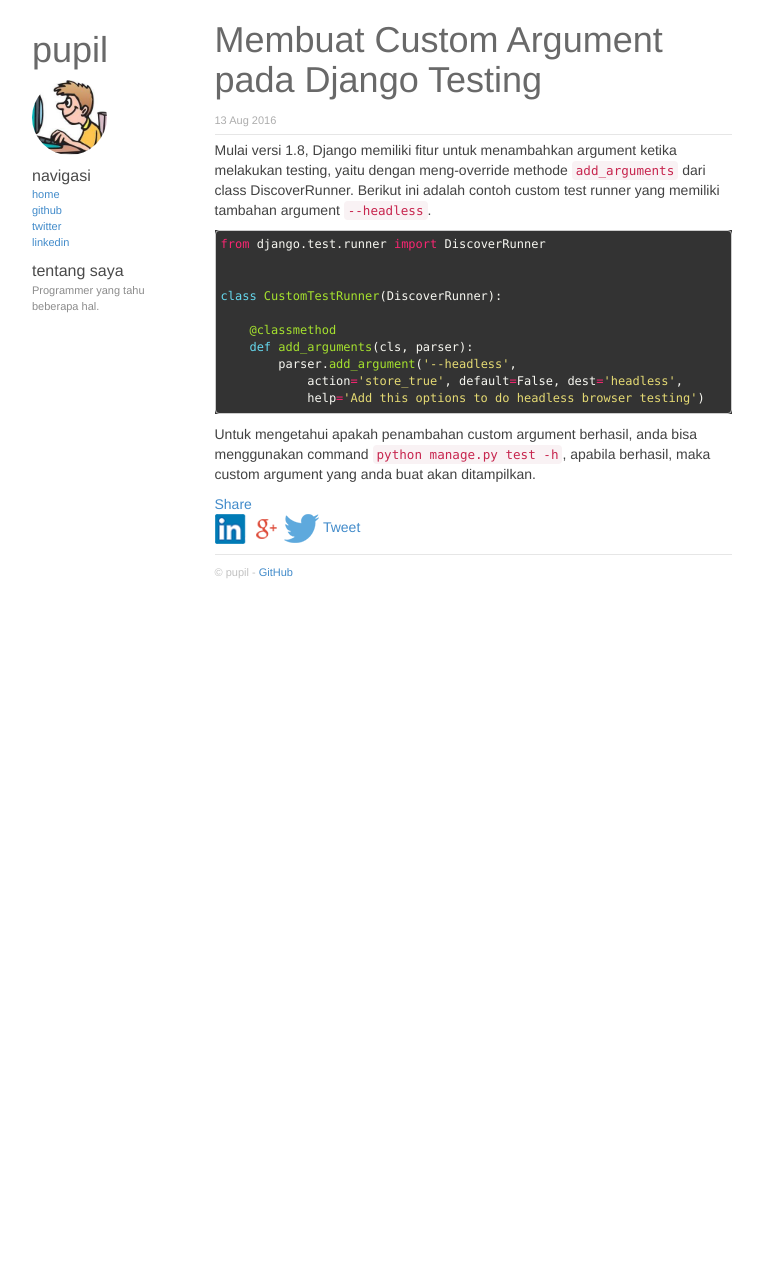
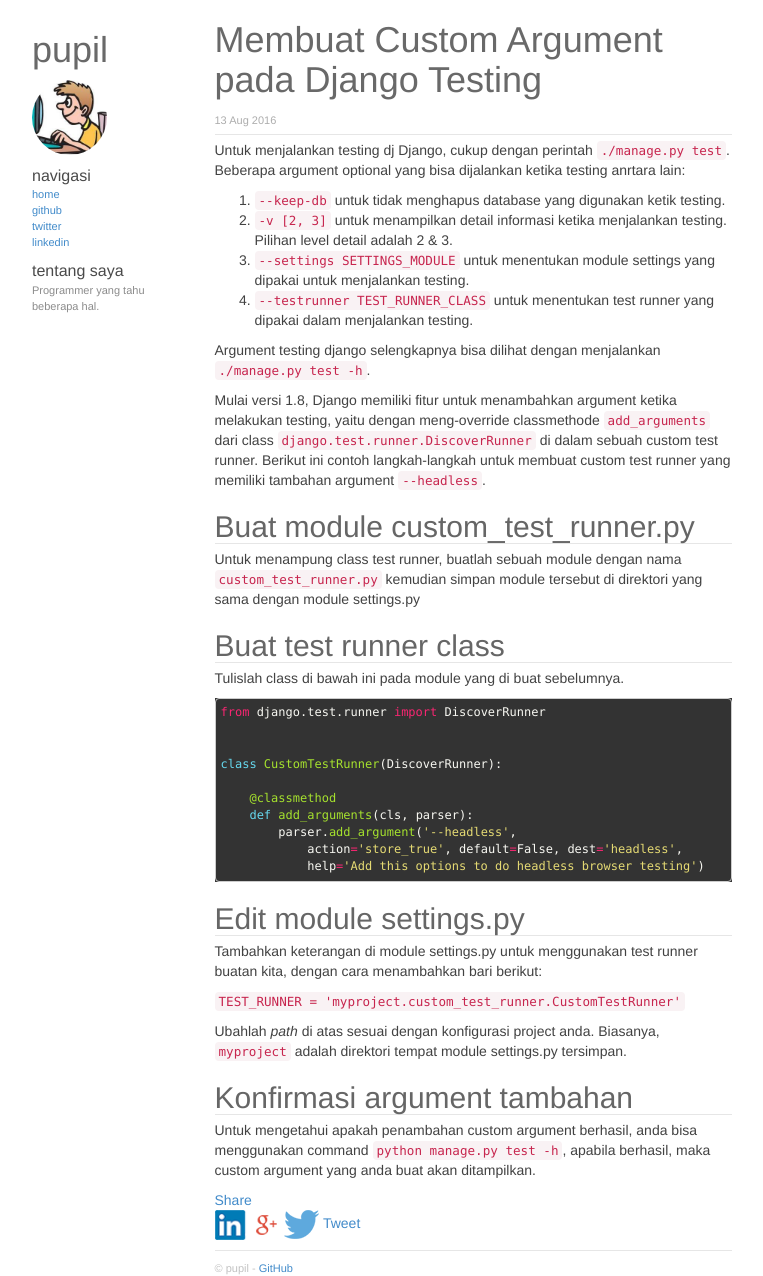
Before and after one commit to essanpupil/pupil.id, a Jekyll site: the page built from _posts/2016-08-13-membuat-custom-argument-ketika-testing-django.markdown, in a window 1280 px wide. Shown: the whole page, without its empty margins (258-1021 px from the left). Built offline with Jekyll 4.4.1, drawn with Linux system fonts in a browser that asks for light colours; nearby versions of some CDN libraries; before the commit the page ends 900 px from its top, so only the background shows below that.

Commit message:
Update tulisan custom argument django testing

````diff
--- a/_posts/2016-08-13-membuat-custom-argument-ketika-testing-django.markdown
+++ b/_posts/2016-08-13-membuat-custom-argument-ketika-testing-django.markdown
@@ -5,7 +5,22 @@
 categories: django
 comment: True
 ---
-Mulai versi 1.8, Django memiliki fitur untuk menambahkan argument ketika melakukan testing, yaitu dengan meng-override methode `add_arguments` dari class DiscoverRunner. Berikut ini adalah contoh custom test runner yang memiliki tambahan argument `--headless`.
+Untuk menjalankan testing dj Django, cukup dengan perintah `./manage.py test`. Beberapa argument optional yang bisa dijalankan ketika testing anrtara lain:
+
+1. `--keep-db` untuk tidak menghapus database yang digunakan ketik testing.
+2. `-v [2, 3]` untuk menampilkan detail informasi ketika menjalankan testing. Pilihan level detail adalah 2 & 3.
+3. `--settings SETTINGS_MODULE` untuk menentukan module settings yang dipakai untuk menjalankan testing.
+4. `--testrunner TEST_RUNNER_CLASS` untuk menentukan test runner yang dipakai dalam menjalankan testing.
+
+Argument testing django selengkapnya bisa dilihat dengan menjalankan `./manage.py test -h`.
+
+Mulai versi 1.8, Django memiliki fitur untuk menambahkan argument ketika melakukan testing, yaitu dengan meng-override classmethode `add_arguments` dari class `django.test.runner.DiscoverRunner` di dalam sebuah custom test runner. Berikut ini contoh langkah-langkah untuk membuat custom test runner yang memiliki tambahan argument `--headless`.
+
+## Buat module custom_test_runner.py
+Untuk menampung class test runner, buatlah sebuah module dengan nama `custom_test_runner.py` kemudian simpan module tersebut di direktori yang sama dengan module settings.py
+
+## Buat test runner class
+Tulislah class di bawah ini pada module yang di buat sebelumnya.
 
 ```python
 from django.test.runner import DiscoverRunner
@@ -20,4 +35,12 @@
             help='Add this options to do headless browser testing')
 ```
 
+## Edit module settings.py
+Tambahkan keterangan di module settings.py untuk menggunakan test runner buatan kita, dengan cara menambahkan bari berikut:
+
+`TEST_RUNNER = 'myproject.custom_test_runner.CustomTestRunner'`
+
+Ubahlah *path* di atas sesuai dengan konfigurasi project anda. Biasanya, `myproject` adalah direktori tempat module settings.py tersimpan.
+
+## Konfirmasi argument tambahan
 Untuk mengetahui apakah penambahan custom argument berhasil, anda bisa menggunakan command  `python manage.py test -h`, apabila berhasil, maka custom argument yang anda buat akan ditampilkan.
````
